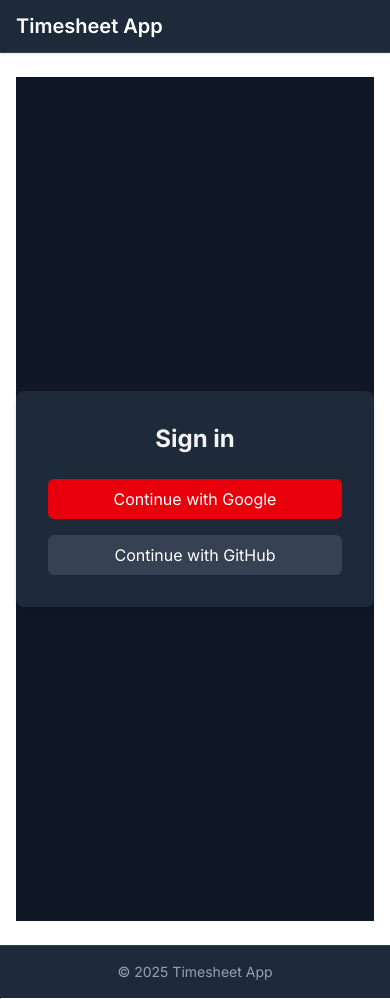
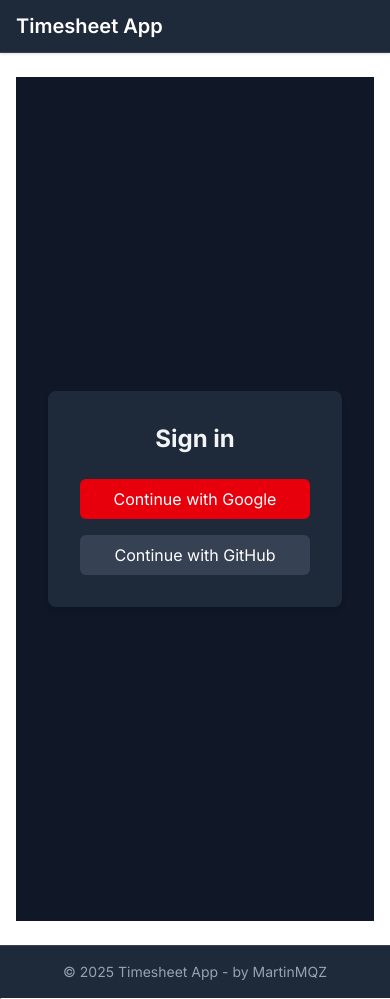
Before and after one commit to martinmqz/timesheet, a Next.js app: page /auth/signin in a window 390 px wide. Built offline with nearby package versions, Linux system fonts and the light colour scheme; no server answers; grey boxes are pictures that could not be loaded.

Commit message:
Improve layout responsiveness and update footer
Added horizontal padding to sign-in and home pages for better spacing on small screens. Updated TimesheetForm line items to use a single column layout on mobile and three columns on medium screens and above. Footer now credits MartinMQZ.

```diff
--- a/src/app/auth/signin/page.tsx
+++ b/src/app/auth/signin/page.tsx
@@ -12,7 +12,7 @@ export default async function SignInPage() {
   }
 
   return (
-    <div className="min-h-screen flex items-center justify-center bg-gray-900 text-gray-100">
+    <div className="min-h-screen flex items-center justify-center bg-gray-900 text-gray-100 pl-8 pr-8">
       <div className="bg-gray-800 p-8 rounded-lg shadow-md w-full max-w-md">
         <h1 className="text-2xl font-bold mb-6 text-center">Sign in</h1>
         <OAuthForm />
--- a/src/app/layout.tsx
+++ b/src/app/layout.tsx
@@ -39,7 +39,7 @@ export default function RootLayout({
 
             {/* Footer */}
             <footer className="border-t border-gray-700 bg-gray-800 py-4 text-center text-sm text-gray-400">
-              © {new Date().getFullYear()} Timesheet App
+              © {new Date().getFullYear()} Timesheet App - by MartinMQZ
             </footer>
           </main>
         </NextAuthProvider>
--- a/src/app/page.tsx
+++ b/src/app/page.tsx
@@ -8,7 +8,7 @@ export default function HomePage() {
 
   return (
     <div className="min-h-screen flex flex-col items-center justify-center bg-gray-900 text-gray-100">
-      <div className="text-center space-y-6">
+      <div className="text-center space-y-6 pl-8 pr-8">
         <h1 className="text-4xl font-bold">Welcome to Timesheet App</h1>
         <p className="text-lg text-gray-400">
           Track your work hours and line items with ease.
--- a/src/components/TimesheetForm.tsx
+++ b/src/components/TimesheetForm.tsx
@@ -116,7 +116,7 @@ export default function TimesheetForm({
       <div className="space-y-4">
         <h3 className="text-lg font-semibold text-gray-100">Line Items</h3>
         {lineItems.map((li, idx) => (
-          <div key={idx} className="grid grid-cols-3 gap-3 items-end">
+          <div key={idx} className="grid grid-cols-1 md:grid-cols-3 gap-3 items-end">
             <input
               id={`date-${idx}`}
               type="date"
```
